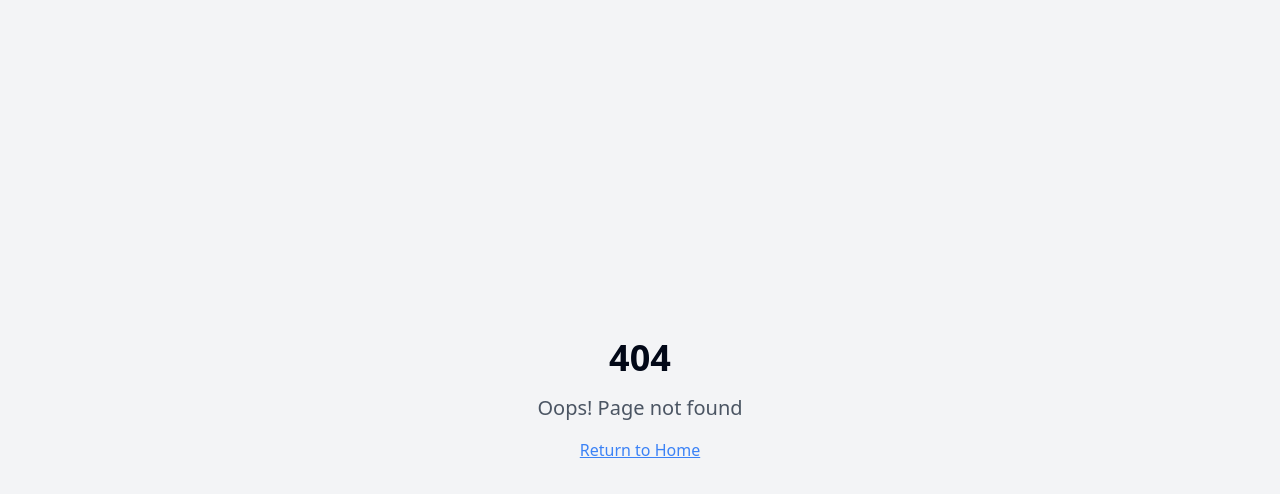
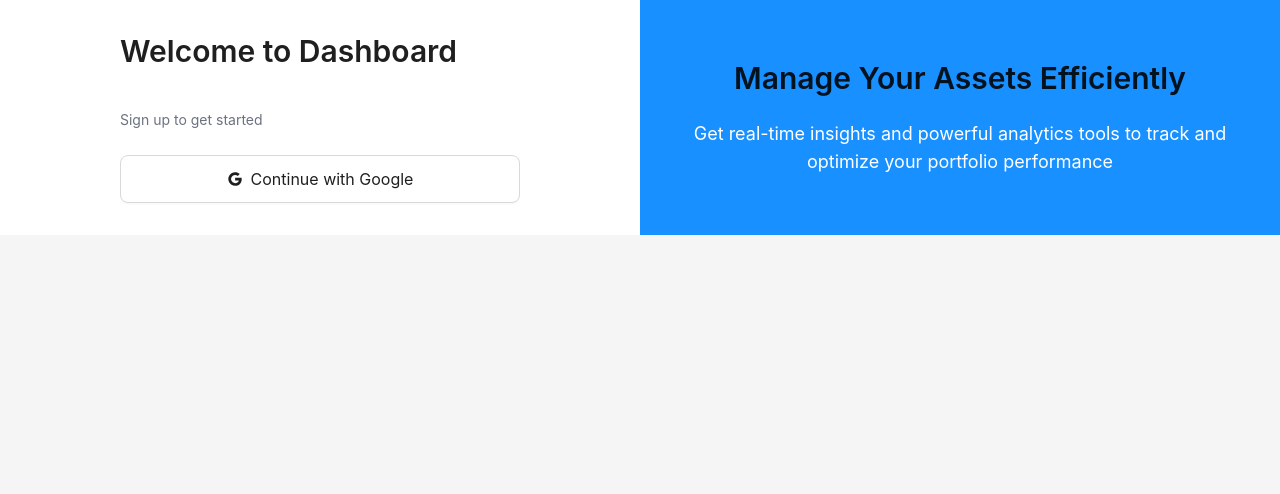
Before and after one commit to lovable-haiek/ant-crypto-radar, a React (Vite) app: page /auth in a window 1280 px wide. Before the commit this address had no page. Shown: the top 494 px of the page. Built offline with nearby package versions, Linux system fonts and the light colour scheme.

Commit message:
feat: Add auth screen with Google signup
Adds a new authentication screen at the /auth route, featuring Google signup functionality. The screen is divided into two sections, with buttons on the left and value props on the right. Utilizes Ant Design components for the UI.

```diff
--- a/src/App.tsx
+++ b/src/App.tsx
@@ -5,6 +5,7 @@ import { QueryClient, QueryClientProvider } from "@tanstack/react-query";
 import { BrowserRouter, Routes, Route } from "react-router-dom";
 import Index from "./pages/Index";
 import NotFound from "./pages/NotFound";
+import Auth from "./pages/Auth";
 
 const queryClient = new QueryClient();
 
@@ -16,6 +17,7 @@ const App = () => (
       <BrowserRouter>
         <Routes>
           <Route path="/" element={<Index />} />
+          <Route path="/auth" element={<Auth />} />
           {/* ADD ALL CUSTOM ROUTES ABOVE THE CATCH-ALL "*" ROUTE */}
           <Route path="*" element={<NotFound />} />
         </Routes>
--- /dev/null
+++ b/src/pages/Auth.tsx
@@ -0,0 +1,54 @@
+
+import React from 'react';
+import { Layout, Button, Typography, Space, Row, Col } from 'antd';
+import { GoogleOutlined } from '@ant-design/icons';
+
+const { Title, Text } = Typography;
+const { Content } = Layout;
+
+const Auth = () => {
+  return (
+    <Layout className="min-h-screen">
+      <Content>
+        <Row>
+          {/* Left side - Auth buttons */}
+          <Col xs={24} md={12} className="p-8 flex items-center justify-center bg-white">
+            <Space direction="vertical" size="large" className="w-full max-w-[400px]">
+              <Title level={2}>Welcome to Dashboard</Title>
+              <Text className="text-gray-500 mb-8">Sign up to get started</Text>
+              <Button
+                icon={<GoogleOutlined />}
+                size="large"
+                block
+                className="h-12"
+                onClick={() => {
+                  console.log('Google sign up clicked');
+                }}
+              >
+                Continue with Google
+              </Button>
+            </Space>
+          </Col>
+
+          {/* Right side - Value proposition */}
+          <Col
+            xs={0}
+            md={12}
+            className="bg-[#1890ff] p-8 flex items-center justify-center"
+          >
+            <Space direction="vertical" align="center" className="text-center">
+              <Title level={2} className="text-white">
+                Manage Your Assets Efficiently
+              </Title>
+              <Text className="text-white text-lg">
+                Get real-time insights and powerful analytics tools to track and optimize your portfolio performance
+              </Text>
+            </Space>
+          </Col>
+        </Row>
+      </Content>
+    </Layout>
+  );
+};
+
+export default Auth;
```
